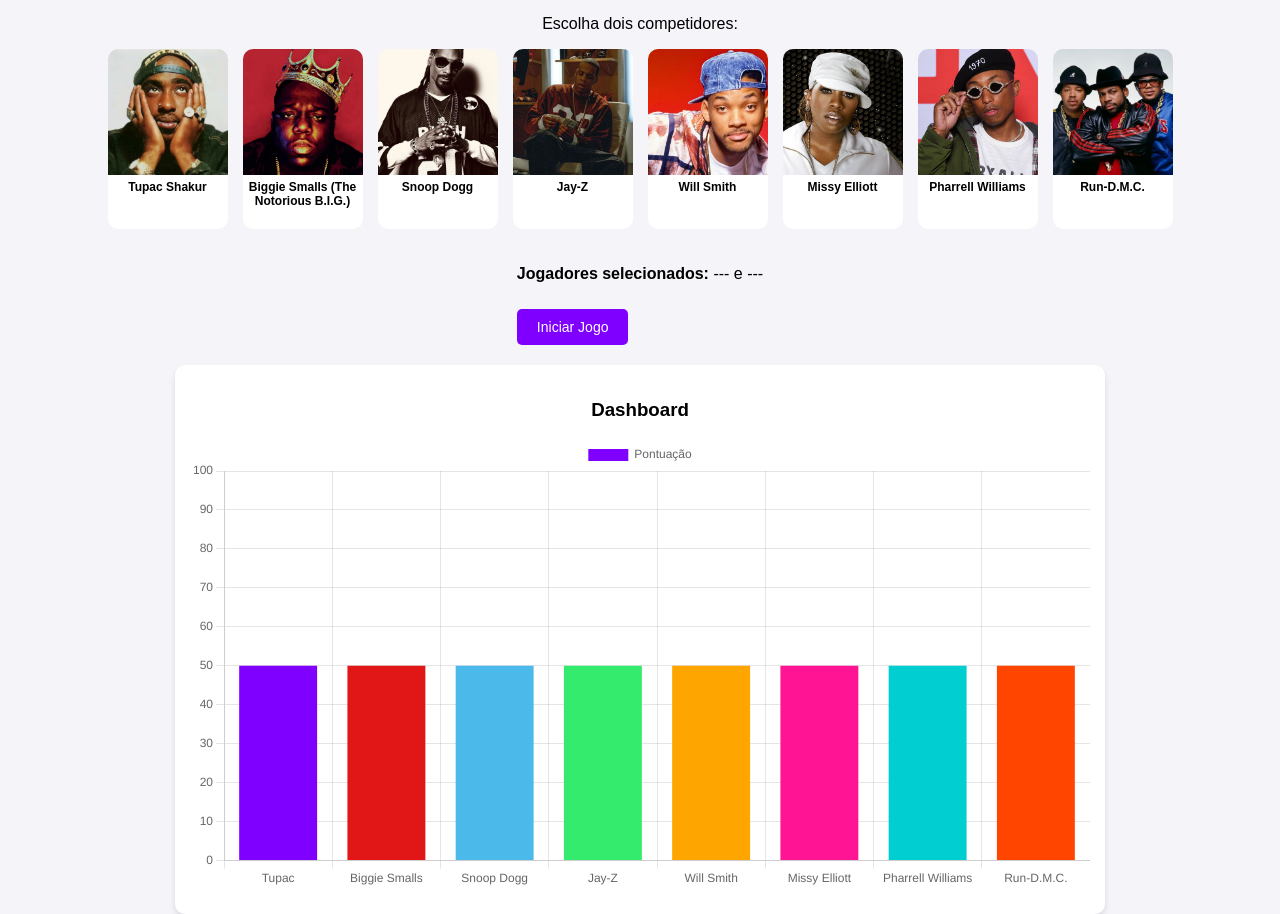
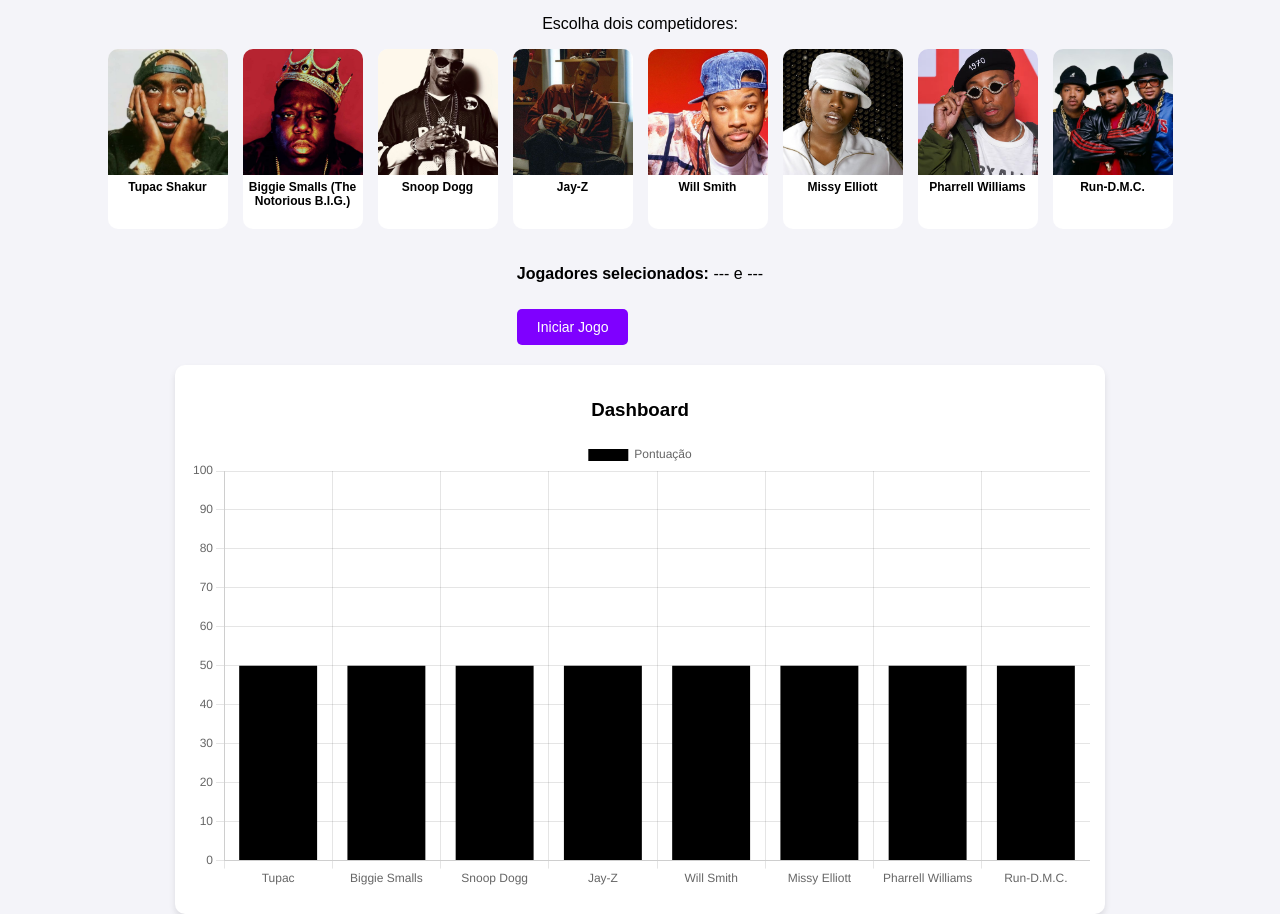
Before and after one commit to GustavoSLeite/street-fashion-HipHop, a plain HTML site: page dashjokenpo.html in a window 1280 px wide. Shown: the part 78-992 px from the top of the page. Drawn offline with nearby package versions, Linux system fonts and the light colour scheme.

Commit message:
Dashboard Jokenpô atualizada

```diff
--- a/dashjokenpo.html
+++ b/dashjokenpo.html
@@ -1,5 +1,6 @@
 <!DOCTYPE html>
 <html lang="en">
+
 <head>
     <meta charset="UTF-8">
     <meta name="viewport" content="width=device-width, initial-scale=1.0">
@@ -102,6 +103,7 @@
         }
     </style>
 </head>
+
 <body>
     <h1>Jogo de Jokenpô com Dashboard</h1>
     <div class="content">
@@ -141,7 +143,8 @@
             </div>
         </div>
         <div id="selectedPlayers">
-            <p><strong>Jogadores selecionados:</strong> <span id="player1">---</span> e <span id="player2">---</span></p>
+            <p><strong>Jogadores selecionados:</strong> <span id="player1">---</span> e <span id="player2">---</span>
+            </p>
             <button id="startGame" onclick="playGame()" disabled>Iniciar Jogo</button>
         </div>
         <div class="dashboard">
@@ -218,10 +221,27 @@
             }
         }
 
+        // function updateChart() {
+        //     chart.data.datasets[0].data = Object.values(scores);
+        //     chart.update();
+        // }
+
+
+
         function updateChart() {
+            // Atualiza os dados do gráfico
             chart.data.datasets[0].data = Object.values(scores);
+
+            // Atualiza as cores das barras
+            chart.data.datasets[0].backgroundColor = Object.keys(scores).map(jogador => {
+                return jogadoresSelecionados.includes(jogador) ? '#e11616' : '#000000'; // Se o jogador for selecionado, a barra fica vermelha, caso contrário, preta
+            });
+
+            // Atualiza o gráfico
             chart.update();
         }
+
+
 
         function initChart() {
             const ctx = document.getElementById("scoreChart").getContext("2d");
@@ -232,10 +252,7 @@
                     datasets: [{
                         label: 'Pontuação',
                         data: Object.values(scores),
-                        backgroundColor: [
-                            '#7f00ff', '#e11616', '#4cb9eb', '#34eb6e',
-                            '#ffa500', '#ff1493', '#00ced1', '#ff4500'
-                        ]
+                        backgroundColor: Object.keys(scores).map(() => '#000000'), // Inicialmente todas as barras são pretas
                     }]
                 },
                 options: {
@@ -247,7 +264,9 @@
             });
         }
 
+
         window.onload = initChart;
     </script>
 </body>
+
 </html>
```
